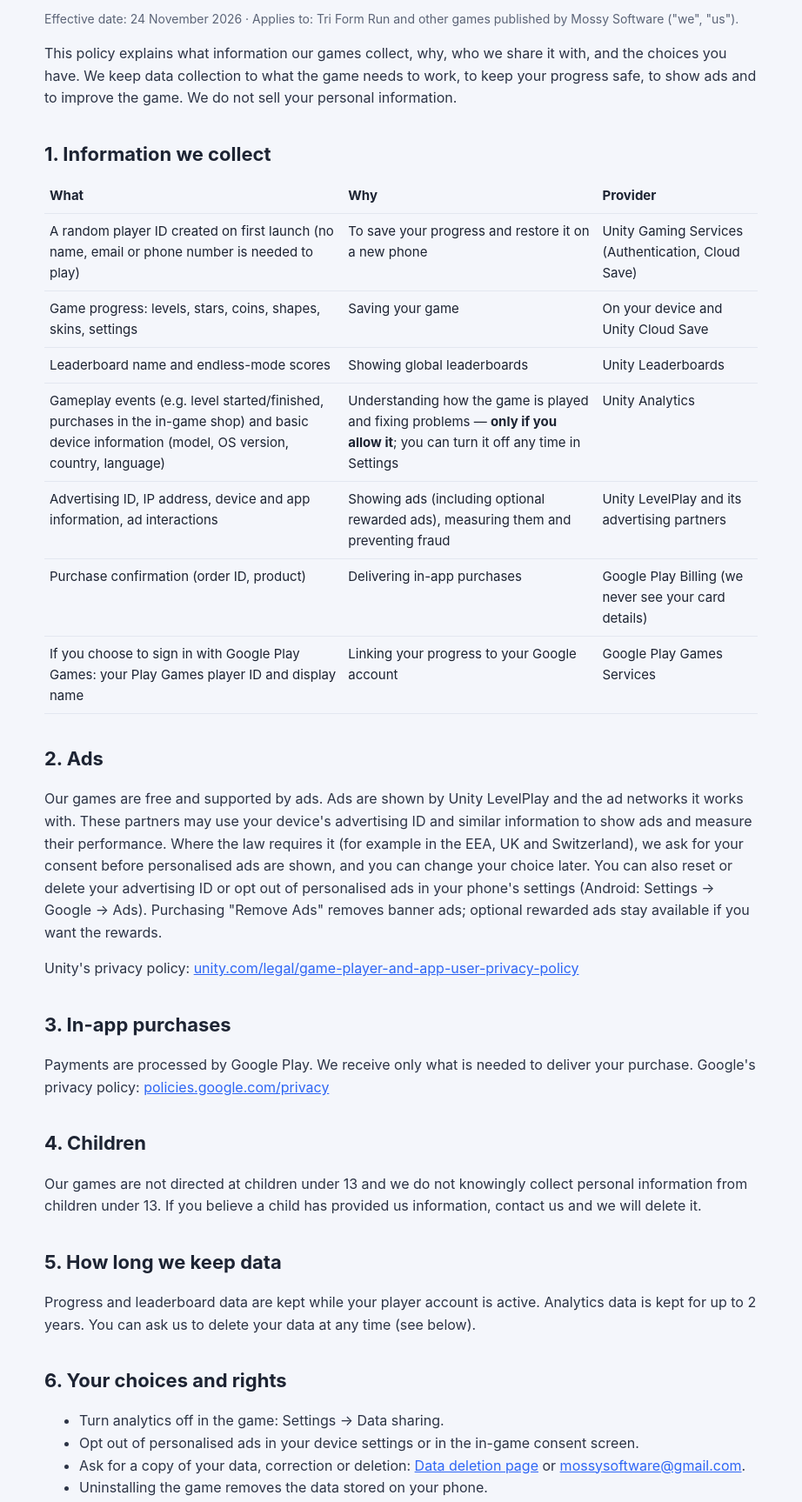
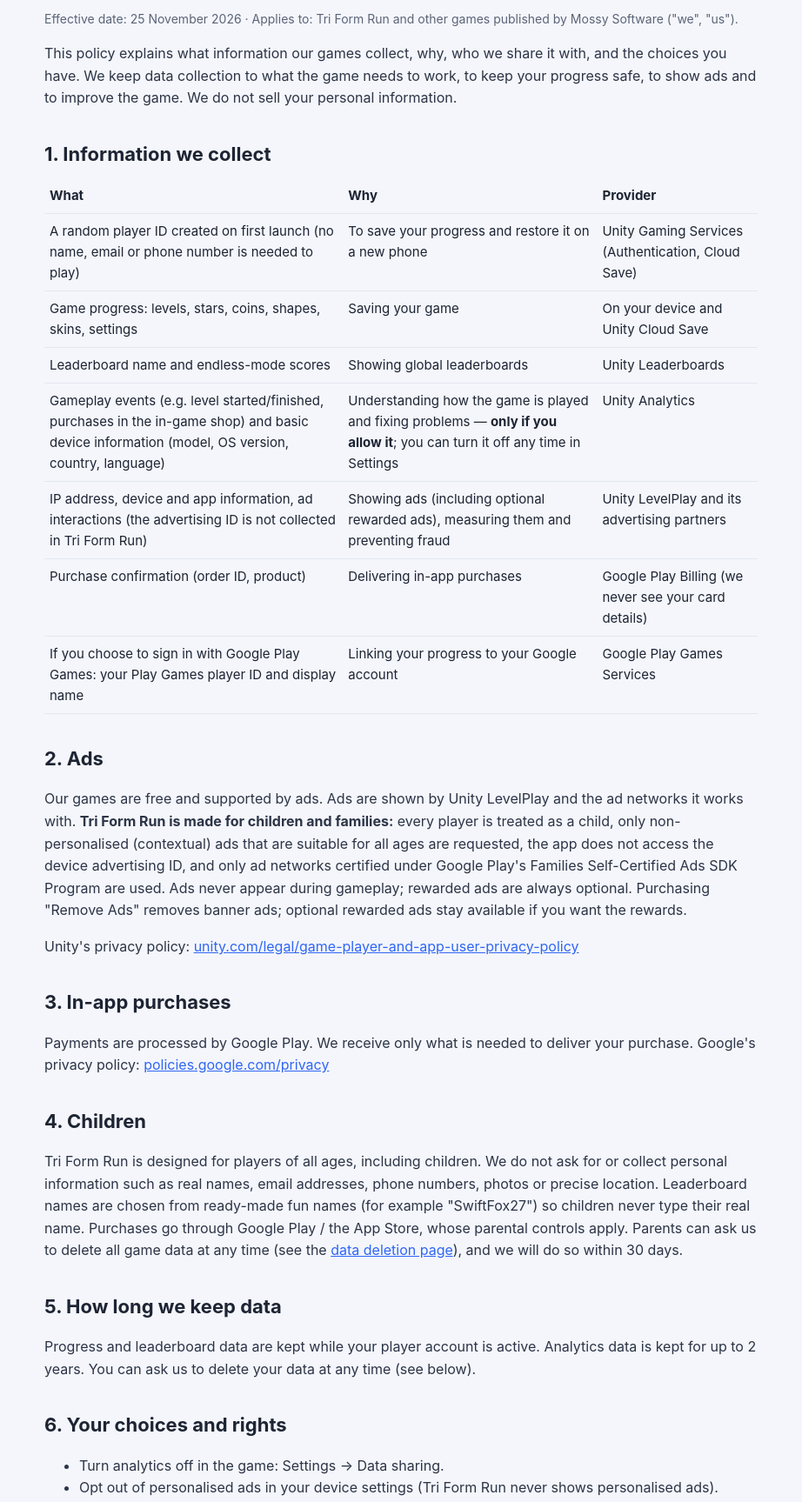
Before and after one commit to deveciibrahim-hub/deveciibrahim-hub.github.io, a plain HTML site: page privacy.html in a window 1280 px wide. Shown: the part 147-1874 px from the top of the page at 87% size, without its empty margins (179-1101 px from the left). Drawn offline with Linux system fonts and the light colour scheme.

Commit message:
Privacy: Tri Form Run cocuk ve aile odakli (kisisellestirilmemis reklam, reklam kimligi yok, hazir isimler)
Co-Authored-By: Claude Opus 5.5 <noreply@anthropic.com>
Claude-Session: https://claude.ai/code/session_01GSrDYjEqeMKLMhvdXx4pyU

```diff
--- a/privacy.html
+++ b/privacy.html
@@ -26,7 +26,7 @@
 
     <section id="en">
       <h1>Privacy Policy</h1>
-      <p class="muted">Effective date: 24 November 2026 · Applies to: Tri Form Run and other games published by Mossy Software ("we", "us").</p>
+      <p class="muted">Effective date: 25 November 2026 · Applies to: Tri Form Run and other games published by Mossy Software ("we", "us").</p>
 
       <p>This policy explains what information our games collect, why, who we share it with, and the choices you have. We keep data collection to what the game needs to work, to keep your progress safe, to show ads and to improve the game. We do not sell your personal information.</p>
 
@@ -37,20 +37,20 @@
         <tr><td>Game progress: levels, stars, coins, shapes, skins, settings</td><td>Saving your game</td><td>On your device and Unity Cloud Save</td></tr>
         <tr><td>Leaderboard name and endless-mode scores</td><td>Showing global leaderboards</td><td>Unity Leaderboards</td></tr>
         <tr><td>Gameplay events (e.g. level started/finished, purchases in the in-game shop) and basic device information (model, OS version, country, language)</td><td>Understanding how the game is played and fixing problems — <strong>only if you allow it</strong>; you can turn it off any time in Settings</td><td>Unity Analytics</td></tr>
-        <tr><td>Advertising ID, IP address, device and app information, ad interactions</td><td>Showing ads (including optional rewarded ads), measuring them and preventing fraud</td><td>Unity LevelPlay and its advertising partners</td></tr>
+        <tr><td>IP address, device and app information, ad interactions (the advertising ID is not collected in Tri Form Run)</td><td>Showing ads (including optional rewarded ads), measuring them and preventing fraud</td><td>Unity LevelPlay and its advertising partners</td></tr>
         <tr><td>Purchase confirmation (order ID, product)</td><td>Delivering in-app purchases</td><td>Google Play Billing (we never see your card details)</td></tr>
         <tr><td>If you choose to sign in with Google Play Games: your Play Games player ID and display name</td><td>Linking your progress to your Google account</td><td>Google Play Games Services</td></tr>
       </table>
 
       <h2>2. Ads</h2>
-      <p>Our games are free and supported by ads. Ads are shown by Unity LevelPlay and the ad networks it works with. These partners may use your device's advertising ID and similar information to show ads and measure their performance. Where the law requires it (for example in the EEA, UK and Switzerland), we ask for your consent before personalised ads are shown, and you can change your choice later. You can also reset or delete your advertising ID or opt out of personalised ads in your phone's settings (Android: Settings → Google → Ads). Purchasing "Remove Ads" removes banner ads; optional rewarded ads stay available if you want the rewards.</p>
+      <p>Our games are free and supported by ads. Ads are shown by Unity LevelPlay and the ad networks it works with. <strong>Tri Form Run is made for children and families:</strong> every player is treated as a child, only non-personalised (contextual) ads that are suitable for all ages are requested, the app does not access the device advertising ID, and only ad networks certified under Google Play's Families Self-Certified Ads SDK Program are used. Ads never appear during gameplay; rewarded ads are always optional. Purchasing "Remove Ads" removes banner ads; optional rewarded ads stay available if you want the rewards.</p>
       <p>Unity's privacy policy: <a href="https://unity.com/legal/game-player-and-app-user-privacy-policy">unity.com/legal/game-player-and-app-user-privacy-policy</a></p>
 
       <h2>3. In-app purchases</h2>
       <p>Payments are processed by Google Play. We receive only what is needed to deliver your purchase. Google's privacy policy: <a href="https://policies.google.com/privacy">policies.google.com/privacy</a></p>
 
       <h2>4. Children</h2>
-      <p>Our games are not directed at children under 13 and we do not knowingly collect personal information from children under 13. If you believe a child has provided us information, contact us and we will delete it.</p>
+      <p>Tri Form Run is designed for players of all ages, including children. We do not ask for or collect personal information such as real names, email addresses, phone numbers, photos or precise location. Leaderboard names are chosen from ready-made fun names (for example "SwiftFox27") so children never type their real name. Purchases go through Google Play / the App Store, whose parental controls apply. Parents can ask us to delete all game data at any time (see the <a href="delete-data.html">data deletion page</a>), and we will do so within 30 days.</p>
 
       <h2>5. How long we keep data</h2>
       <p>Progress and leaderboard data are kept while your player account is active. Analytics data is kept for up to 2 years. You can ask us to delete your data at any time (see below).</p>
@@ -58,7 +58,7 @@
       <h2>6. Your choices and rights</h2>
       <ul>
         <li>Turn analytics off in the game: Settings → Data sharing.</li>
-        <li>Opt out of personalised ads in your device settings or in the in-game consent screen.</li>
+        <li>Opt out of personalised ads in your device settings (Tri Form Run never shows personalised ads).</li>
         <li>Ask for a copy of your data, correction or deletion: <a href="delete-data.html">Data deletion page</a> or <a href="mailto:mossysoftware@gmail.com">mossysoftware@gmail.com</a>.</li>
         <li>Uninstalling the game removes the data stored on your phone.</li>
       </ul>
@@ -78,7 +78,7 @@
 
     <section id="tr">
       <h1>Gizlilik Politikası</h1>
-      <p class="muted">Yürürlük tarihi: 24 Kasım 2026 · Kapsam: Tri Form Run ve Mossy Software'in yayımladığı diğer oyunlar.</p>
+      <p class="muted">Yürürlük tarihi: 25 Kasım 2026 · Kapsam: Tri Form Run ve Mossy Software'in yayımladığı diğer oyunlar.</p>
 
       <p>Bu metin oyunlarımızın hangi bilgileri neden topladığını, kimlerle paylaştığını ve senin seçeneklerini açıklar. Sadece oyunun çalışması, ilerlemenin korunması, reklam gösterimi ve oyunu geliştirmek için gereken veriyi toplarız. Kişisel verilerini satmayız.</p>
 
@@ -88,16 +88,16 @@
         <li><strong>Oyun ilerlemesi:</strong> bölümler, yıldızlar, altın, şekiller, skinler, ayarlar — telefonunda ve Unity Cloud Save'de.</li>
         <li><strong>Liderlik tablosu adı ve sonsuz mod skorları</strong> (Unity Leaderboards).</li>
         <li><strong>Oyun olayları ve temel cihaz bilgisi</strong> (model, işletim sistemi, ülke, dil) — <strong>sadece izin verirsen</strong>; Ayarlar'dan her zaman kapatabilirsin (Unity Analytics).</li>
-        <li><strong>Reklam kimliği, IP adresi, cihaz ve reklam etkileşim bilgisi</strong> — reklam göstermek, ölçmek ve dolandırıcılığı önlemek için (Unity LevelPlay ve reklam ortakları).</li>
+        <li><strong>IP adresi, cihaz ve reklam etkileşim bilgisi</strong> (Tri Form Run reklam kimliğini toplamaz) — reklam göstermek, ölçmek ve dolandırıcılığı önlemek için (Unity LevelPlay ve reklam ortakları).</li>
         <li><strong>Satın alma onayı</strong> (sipariş no, ürün) — ödemeyi Google Play yapar, kart bilgini biz görmeyiz.</li>
         <li><strong>Google Play Games ile giriş yaparsan:</strong> Play Games oyuncu kimliğin ve görünen adın.</li>
       </ul>
 
       <h2>2. Reklamlar</h2>
-      <p>Oyunlarımız ücretsizdir ve reklamla desteklenir. Reklamları Unity LevelPlay ve çalıştığı reklam ağları gösterir. Yasanın gerektirdiği yerlerde (ör. Avrupa Ekonomik Alanı, İngiltere) kişiselleştirilmiş reklamdan önce iznini isteriz; kararını sonra değiştirebilirsin. Reklam kimliğini telefon ayarlarından sıfırlayabilir veya kişiselleştirilmiş reklamları kapatabilirsin. "Reklamları Kaldır" satın alımı banner reklamları kaldırır; ödül veren isteğe bağlı reklamlar istersen kullanılabilir kalır.</p>
+      <p>Oyunlarımız ücretsizdir ve reklamla desteklenir. Reklamları Unity LevelPlay ve çalıştığı reklam ağları gösterir. <strong>Tri Form Run çocuklar ve aileler için yapılmıştır:</strong> her oyuncu çocuk kabul edilir, sadece her yaşa uygun kişiselleştirilmemiş reklam istenir, uygulama cihazın reklam kimliğine erişmez ve sadece Google Play Aile programında sertifikalı reklam ağları kullanılır. Oyun sırasında reklam çıkmaz; ödüllü reklamlar her zaman isteğe bağlıdır. "Reklamları Kaldır" satın alımı banner reklamları kaldırır.</p>
 
       <h2>3. Çocuklar</h2>
-      <p>Oyunlarımız 13 yaş altı çocuklara yönelik değildir ve bilerek 13 yaş altından kişisel veri toplamayız. Böyle bir durum olduğunu düşünüyorsan bize yaz, sileriz.</p>
+      <p>Tri Form Run çocuklar dahil her yaştan oyuncu için tasarlanmıştır. Gerçek ad, e-posta, telefon, fotoğraf veya kesin konum gibi kişisel bilgi istemeyiz ve toplamayız. Liderlik tablosu isimleri hazır eğlenceli isimlerden seçilir (ör. "SwiftFox27"), böylece çocuklar gerçek adlarını yazmaz. Satın almalar Google Play / App Store üzerinden yapılır ve ebeveyn kontrolleri geçerlidir. Ebeveynler istedikleri zaman tüm oyun verisinin silinmesini isteyebilir; 30 gün içinde sileriz.</p>
 
       <h2>4. Saklama süresi</h2>
       <p>İlerleme ve liderlik tablosu verisi oyuncu hesabın aktif olduğu sürece, analiz verisi en fazla 2 yıl saklanır. Verilerinin silinmesini her zaman isteyebilirsin.</p>
```
